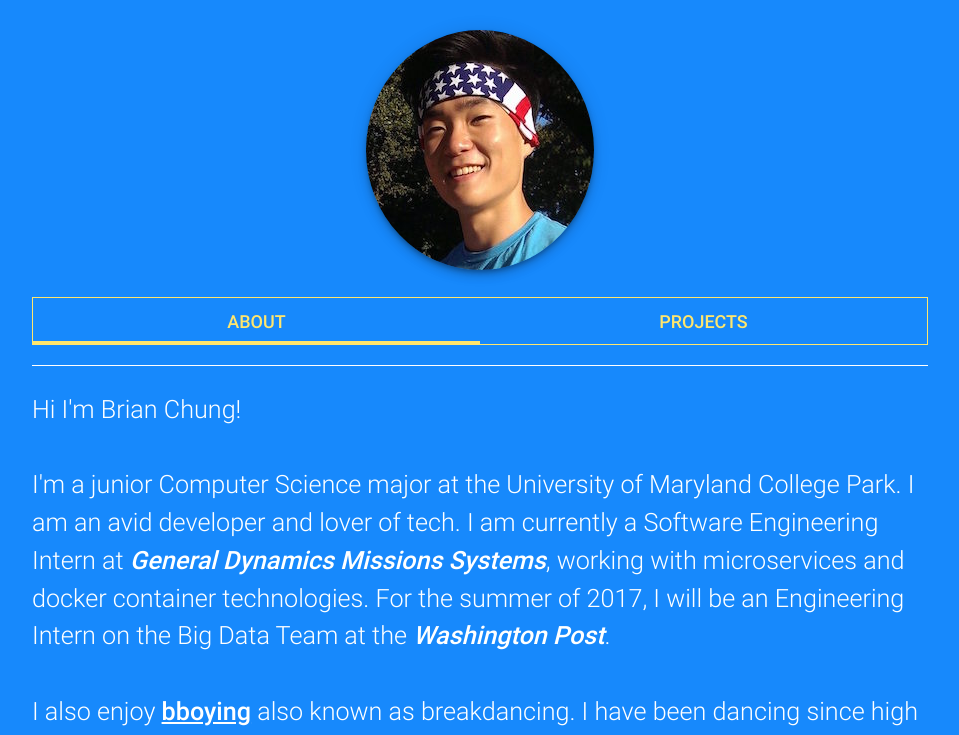
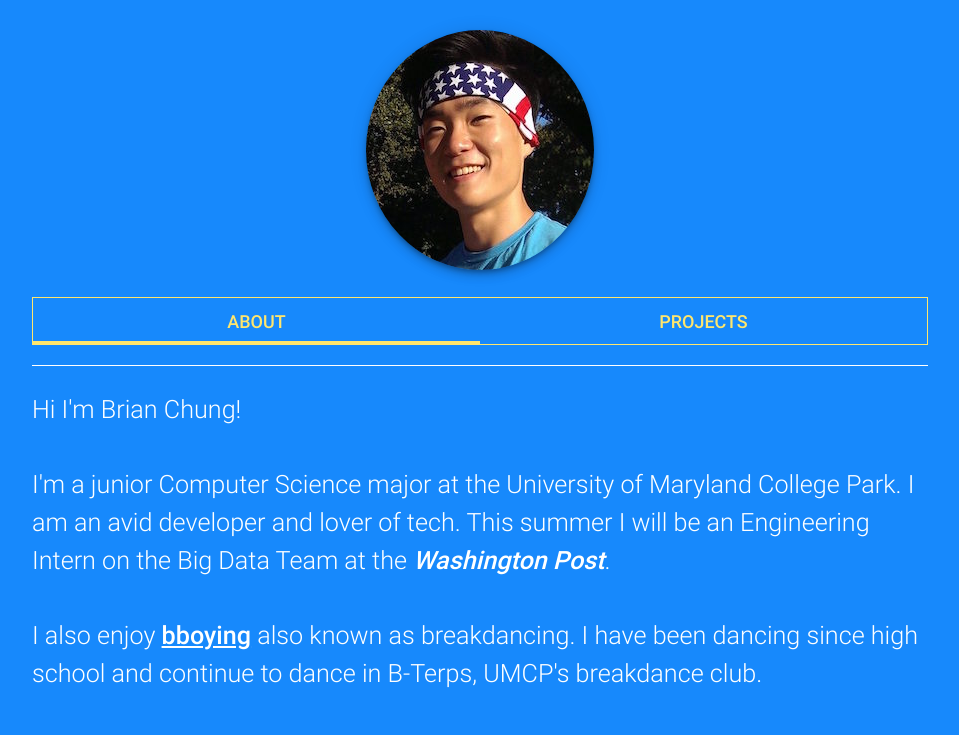
Before and after one commit to bchung1/personal-website-2, a plain HTML site: page index.html in a window 1280 px wide. Shown: the top 735 px of the page, without its empty margins (160-1119 px from the left). Drawn offline with Linux system fonts and the light colour scheme.

Commit message:
change about content

```diff
--- a/index.html
+++ b/index.html
@@ -30,8 +30,7 @@
         <div class="row">
             <div id="about" class="col s12 m12 l12">
                 <div class="divider"></div>
-                <p class="flow-text">Hi I'm Brian Chung! <br/><br>I'm a junior Computer Science major at the University of Maryland College Park. I am an avid developer and lover of tech. I am currently a Software Engineering Intern at <strong><i>General Dynamics Missions Systems</i></strong>,
-                    working with microservices and docker container technologies. For the summer of 2017, I will be an Engineering Intern on the Big Data Team at the <strong><i>Washington Post</i></strong>.<br><br> I also enjoy
+                <p class="flow-text">Hi I'm Brian Chung! <br/><br>I'm a junior Computer Science major at the University of Maryland College Park. I am an avid developer and lover of tech. This summer I will be an Engineering Intern on the Big Data Team at the <strong><i>Washington Post</i></strong>.<br><br>                    I also enjoy
                     <a id="bboyLink" target="_blank" href="http://www.youtube.com/watch?v=qHcj15NYRJk&t=6m17s "><strong><u>bboying</u></strong></a> also known as breakdancing. I have been dancing since high school and continue to dance in B-Terps, UMCP's
                     breakdance club.
                 </p>
```
